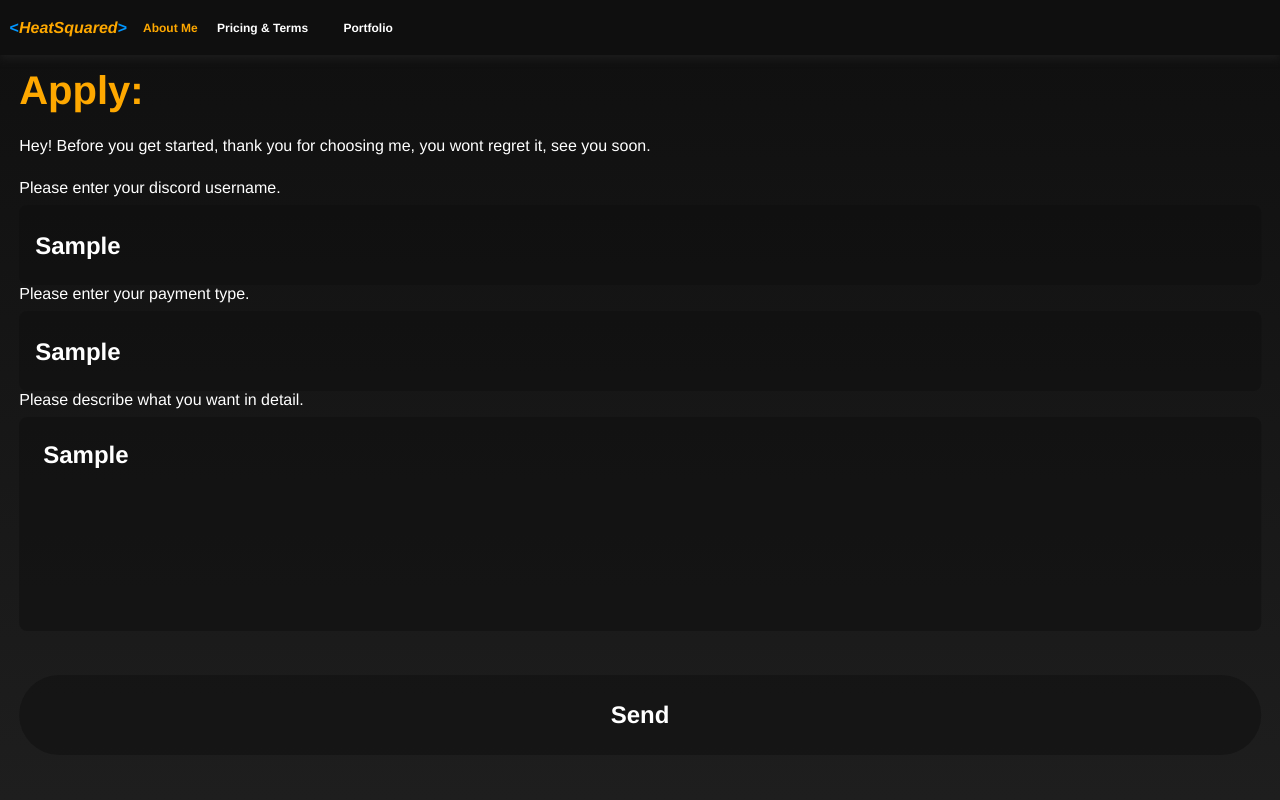
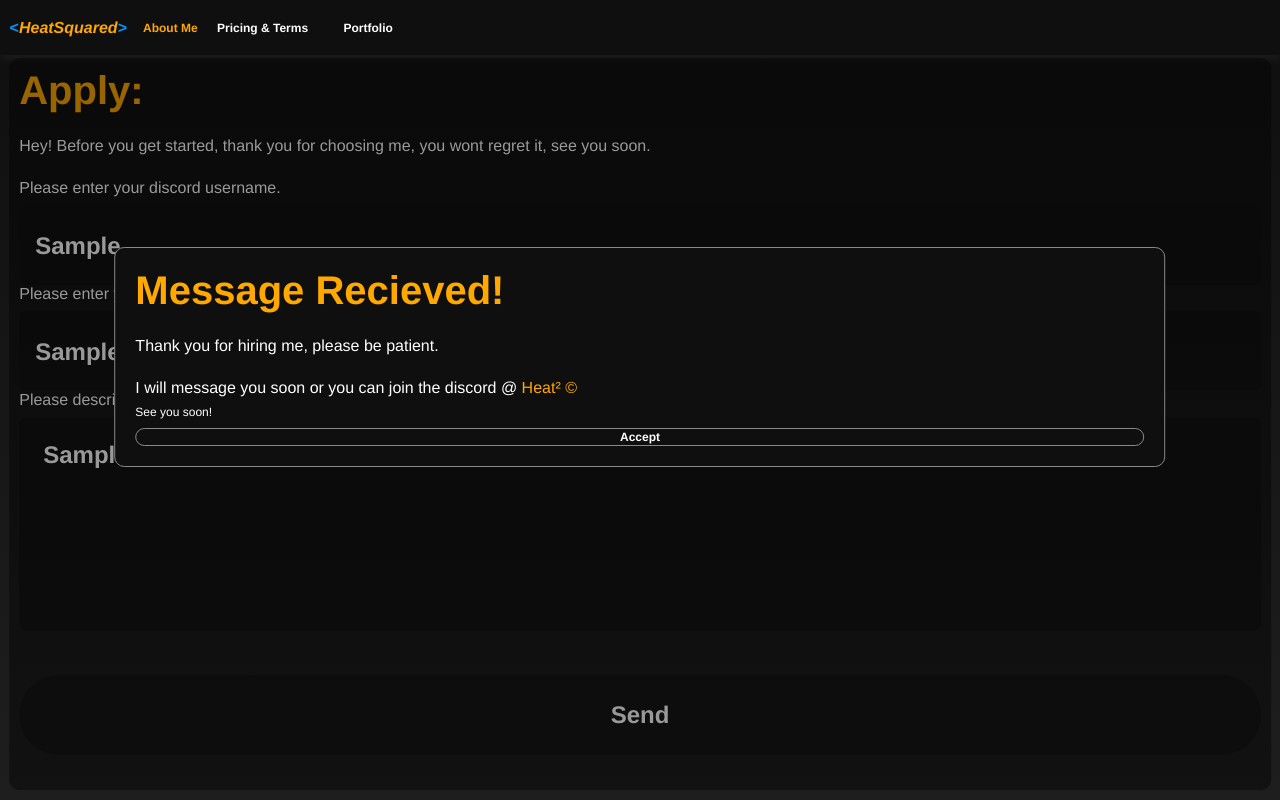
Before and after one commit to JunglePush/HeatSquard.org, a plain HTML site: page Website/pages/apply.html in a window 1280 px wide. Both pictures are taken after typing "Sample", "Sample", "Sample" into the empty fields and a click on the button "Send". Drawn offline with Linux system fonts and the light colour scheme; no server answers.

Commit message:
anti cpam

```diff
--- a/Website/css/stylenew.css
+++ b/Website/css/stylenew.css
@@ -252,6 +252,8 @@
     font-size: 1.5vh;
 }
 
+
+
 .header button-selected {
     /* text-align: center; */
     padding-left: 2vh;
@@ -273,3 +275,72 @@
     color: #fea800;
     transform: scale(1.1);
 }
+
+.modal {
+    border-radius: 10px;
+    display: none;
+    position: fixed; /* Stay in place */
+    z-index: 1; /* Sit on top */
+    left: 0;
+    top: 0;
+    width: 100%; /* Full width */
+    height: 100%; /* Full height */
+    overflow: auto; /* Enable scroll if needed */
+    background-color: rgb(0,0,0);
+    background-color: rgba(0,0,0,0.4); /* Black w/ opacity */
+  }
+
+
+.modal-content {
+    border-radius: 10px;
+    background-color: rgb(15, 15,15);
+    margin: 15% auto; /* 15% from the top and centered */
+    padding: 20px;
+    border: 1px solid #888;
+    width: 80%; /* Could be more or less, depending on screen size */
+}
+
+a:link {
+    color: #fea800;
+    background-color: transparent;
+    text-decoration: none;
+ }
+
+.modal-content button {
+    padding-left: 2vh;
+    padding-right: 2vh;
+    color: white;
+    height: 100%;
+    width: 100%;
+    background-color: rgba(15, 15, 15, 0);
+    font-weight: bolder;
+    transition-duration: .2s;
+    border: 1px solid #888;
+
+    @media screen and (min-width: 900px) {
+        font-size: 2vh;
+    }
+
+    font-size: 1.5vh;
+}
+
+.close {
+    color: #aaa;
+    float: right;
+    font-size: 28px;
+    font-weight: bold;
+  }
+
+.close:hover,
+.close:focus {
+color: black;
+text-decoration: none;
+cursor: pointer;
+}
+
+.promptHeader {
+    color: black;
+}
+.promptText {
+    color: black;
+}
--- a/Website/pages/apply.html
+++ b/Website/pages/apply.html
@@ -67,6 +67,22 @@
           <textarea name="description" id="descriptionForm" cols="30" rows="10" placeholder="Description of what you want in detail"></textarea>
         </form-desc>
 
+        <div id="sendPrompt" class="modal">
+          <div class="modal-content">
+            <h1>Message Recieved!</h1>
+            <h2>Thank you for hiring me, please be patient.</h2>
+
+            <h3>I will message you soon or you can join the discord @  <a href="https://discord.gg/XfZQ3vsupz" target="_blank" rel="noopener noreferrer">Heat² ©</a> </h3>
+            <h4>See you soon!</h4>
+
+            <button id="closePrompt">Accept</button>
+
+          </div>
+        </div>
+
+
+        <!-- <div id="overlay"></div> -->
+
 
         <!-- <textarea name="" id="" cols="30" rows="10"></textarea> -->
         <h3>
@@ -85,6 +101,9 @@
 
 
     <script>
+      var sendPrompt = document.getElementById("sendPrompt");
+      var closePrompt = document.getElementById("closePrompt");
+      // var sendPromptClose = document.getElementById("myBtn");
 
       function send() {
         const url = 'https://heatsquared.pythonanywhere.com/aopsfhjauibwopausofna';
@@ -110,6 +129,11 @@
         };
 
         fetch(url, options)
+        sendPrompt.style.display = "block";
+      }
+
+      function closePromptElement() {
+        sendPrompt.style.display = "none";
       }
 
       function redirect2() {
@@ -122,6 +146,8 @@
       document.getElementById("pricing").addEventListener("click", redirect2);
       document.getElementById("portfolio").addEventListener("click", redirect3);
       document.getElementById("send").addEventListener("click", send)
+
+      closePrompt.addEventListener("click", closePromptElement)
 
     </script>
   </body>
```
